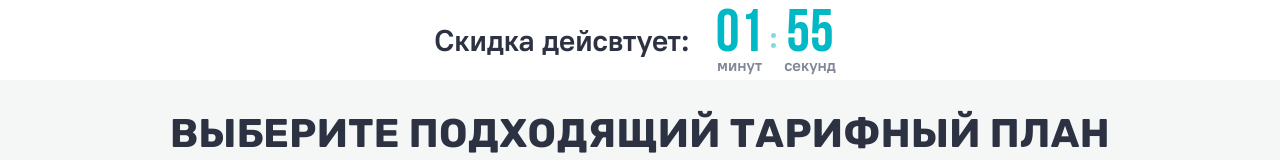
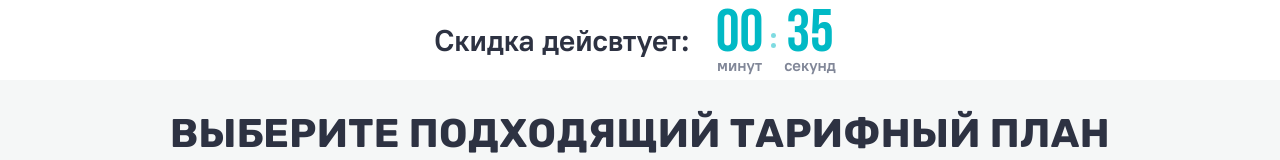
Before and after one commit to john-ryabikov/test-for-job, a React (Create React App) app: page / in a window 1280 px wide. Shown: the top 160 px of the page. Built offline with nearby package versions, Linux system fonts and the light colour scheme; no server answers.

Commit message:
test fixed timer 3

```diff
--- a/src/App.tsx
+++ b/src/App.tsx
@@ -9,7 +9,7 @@
 function App() {
 
   const [prices, setPrices] = useState<Prices[]>([])
-  const [seconds, setSeconds] = useState(120)
+  const [seconds, setSeconds] = useState(40)
 
   const minutesString = String(Math.floor(seconds / 60)).padStart(2, "0")
   const secondsString = String(seconds % 60).padStart(2, "0")
--- a/src/components/Header/Timer.tsx
+++ b/src/components/Header/Timer.tsx
@@ -17,7 +17,7 @@
             <span className={classTimer(isFired)}>{minutes}</span>
             <span className='timer__count-name'>минут</span>
         </p>
-        {isFired === 0 ? <img src="img/Header/sub_icon_red.svg" alt=":"/> : <img src="img/Header/sub_icon.svg" alt=":"/>}
+        {isFired < 31 ? <img src="img/Header/sub_icon_red.svg" alt=":"/> : <img src="img/Header/sub_icon.svg" alt=":"/>}
         <p className='timer__count'>
             <span className={classTimer(isFired)}>{seconds}</span>
             <span className='timer__count-name'>секунд</span>
--- a/src/styles/components/_PopUp.scss
+++ b/src/styles/components/_PopUp.scss
@@ -132,6 +132,7 @@
         }
         &:checked ~ .popup__form-input .popup__form-input-img {
             display: block;
+            width: 12px;
         }
         &:checked ~ .popup__form-price-cont {
             border: 2px solid #01b9c5;
```
